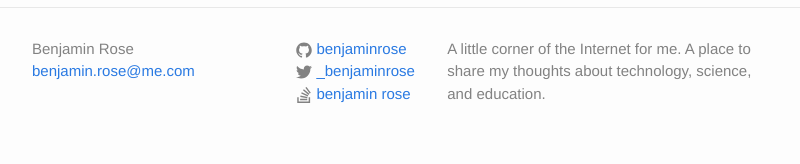
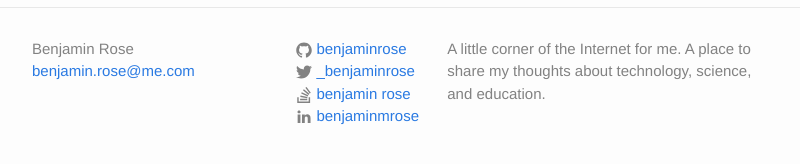
Before and after one commit to benjaminrose/benjaminrose.github.io, a Jekyll site: the page built from index.html, in a window 1280 px wide and 900 px high, scrolled down 1644 px. Shown: the part 712-876 px from the top of the window, without its empty margins (238-1038 px from the left). Built offline with Jekyll 4.4.1, drawn with Linux system fonts in a browser that asks for light colours; the list of posts is cut into pages by our own code; comment, search, counter and statistics services are not loaded.

Commit message:
added LinkedIN to footer.

```diff
--- a/_config.yml
+++ b/_config.yml
@@ -17,7 +17,7 @@
 github_username:  benjaminrose
 stackoverflow_displayname: benjamin rose
 stackoverflow_ID: 3874527
-# flikr_username:
+linkedin_username: benjaminmrose
 
 # Build settings
 markdown: kramdown
--- a/_includes/footer.html
+++ b/_includes/footer.html
@@ -32,6 +32,12 @@
             username=site.stackoverflow_displayname %}
           </li>
           {% endif %}
+
+          {% if site.linkedin_username %}
+          <li>
+            {% include icon-linkedin.html username=site.linkedin_username %}
+          </li>
+          {% endif %}
         </ul>
       </div>
 
```
Also changed, not shown: _includes/icon-linkedin.svg.
